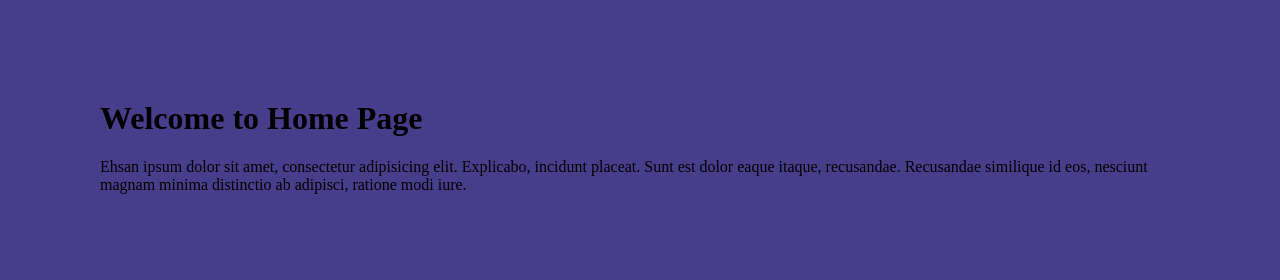
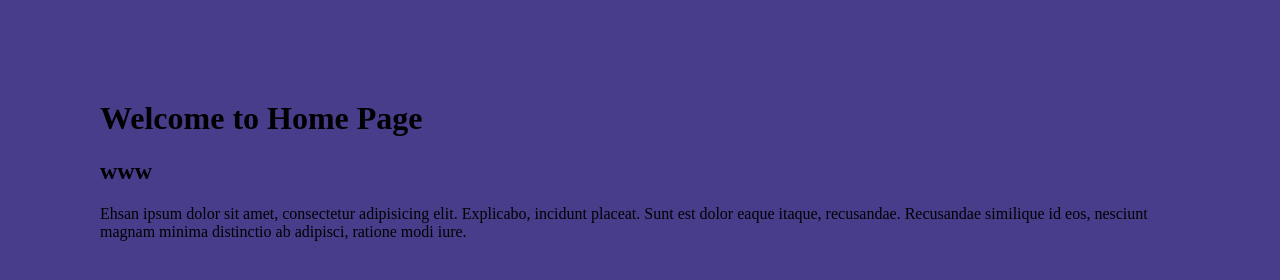
Before and after one commit to ehsanroozbakhsh/project-01, a plain HTML site: page index.html in a window 1280 px wide. Drawn offline with Linux system fonts and the light colour scheme.

Commit message:
edite index

```diff
--- a/index.html
+++ b/index.html
@@ -7,7 +7,7 @@
   </head>
   <body>
     <h1>Welcome to Home Page</h1>
-    <h2></h1>
+    <h2>www</h1>
     <p>Ehsan ipsum dolor sit amet, consectetur adipisicing elit. Explicabo, incidunt placeat. Sunt est dolor eaque itaque, recusandae. Recusandae similique id eos, nesciunt magnam minima distinctio ab adipisci, ratione modi iure.</p>
     <script src="js/main.js"></script>
   </body>
```
